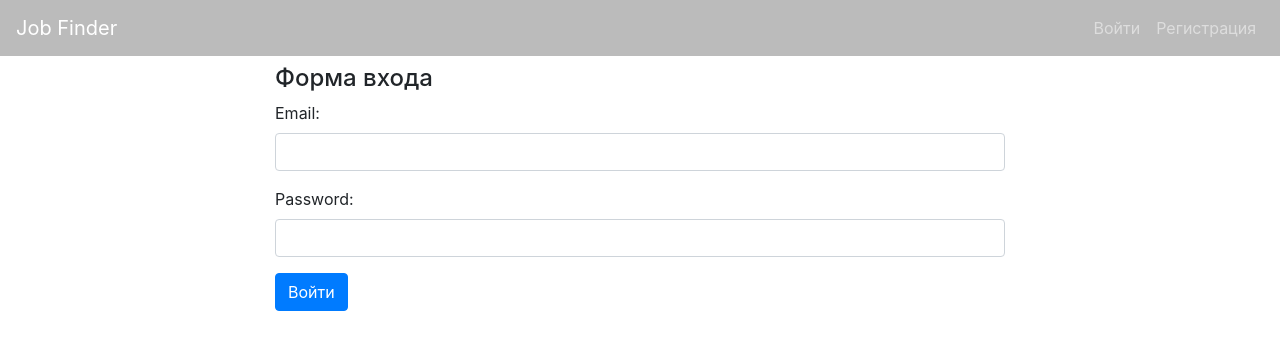
After one commit to lw-git/scraping_service, a Django app: page /accounts/login/ in a window 1280 px wide. The commit adds this page. Shown: the top 350 px of the page. Run offline with Django 3.2, Linux system fonts and the light colour scheme; some libraries are stand-ins or nearby versions.

Commit message:
Added user registration

```diff
--- /dev/null
+++ b/src/accounts/forms.py
@@ -0,0 +1,44 @@
+from django import forms
+from django.contrib.auth import get_user_model, authenticate
+from django.contrib.auth.hashers import check_password
+
+User = get_user_model()
+
+
+class UserLoginForm(forms.Form):
+    email = forms.EmailField(widget=forms.EmailInput(attrs={'class': 'form-control'}))
+    password = forms.CharField(widget=forms.PasswordInput(attrs={'class': 'form-control'}))
+
+    def clean(self, *args, **kwargs):
+        email = self.cleaned_data.get('email').strip()
+        password = self.cleaned_data.get('password').strip()
+
+        if email and password:
+            qs = User.objects.filter(email=email)
+            if not qs.exists():
+                raise forms.ValidationError('Такого пользователя нет!')
+            if not check_password(password, qs[0].password):
+                raise forms.ValidationError('Пароль не верный!')
+            user = authenticate(email=email, password=password)
+            if not user:
+                raise forms.ValidationError('Данный аккаунт отключен')
+        return super(UserLoginForm, self).clean(*args, **kwargs)
+
+
+class UserRegistrationForm(forms.ModelForm):
+    email = forms.EmailField(label='Введите имэйл',
+        widget=forms.EmailInput(attrs={'class': 'form-control'}))
+    password = forms.CharField(label='Введите пароль',
+        widget=forms.PasswordInput(attrs={'class': 'form-control'}))
+    password2 = forms.CharField(label='Введите пароль ещё раз',
+        widget=forms.PasswordInput(attrs={'class': 'form-control'}))
+
+    class Meta:
+        model = User
+        fields = ('email',)
+
+    def clean_password2(self):
+        data = self.cleaned_data
+        if data['password'] != data['password2']:
+            raise forms.ValidationError('Пароли не совпадают!')
+        return data['password2']
--- /dev/null
+++ b/src/accounts/templates/accounts/login.html
@@ -0,0 +1,19 @@
+{% extends "base.html" %}
+
+{% block title %} Login {% endblock %}
+
+{% block content %}
+
+<div class="row ">
+    <div class="col-md-8 mx-auto">
+        <h4 class="my-2">Форма входа</h4>
+    <form method="POST" action="">{% csrf_token %}
+        <div class="form-group">
+        {{ form.as_p }}
+        </div>
+        <button type="submit" class="btn btn-primary">Войти</button>
+    </form>
+    </div>
+</div>
+
+{% endblock %}
--- /dev/null
+++ b/src/accounts/urls.py
@@ -0,0 +1,8 @@
+from django.urls import path
+from accounts.views import login_view, logout_view, register_view
+
+urlpatterns = [
+    path('login/', login_view, name='login'),
+    path('logout/', logout_view, name='logout'),
+    path('register/', register_view, name='register'),
+]
--- a/src/accounts/views.py
+++ b/src/accounts/views.py
@@ -1,3 +1,32 @@
-from django.shortcuts import render
+from django.shortcuts import render, redirect
+from django.contrib.auth import authenticate, login, logout
 
-# Create your views here.
+from accounts.forms import UserLoginForm, UserRegistrationForm
+
+
+def login_view(request):
+    form = UserLoginForm(request.POST or None)
+    if form.is_valid():
+        data = form.cleaned_data
+        email = data.get('email')
+        password = data.get('password')
+        user = authenticate(request, email=email, password=password)
+        login(request, user)
+        return redirect('home')
+    return render(request, 'accounts/login.html', {'form': form})
+
+
+def logout_view(request):
+    logout(request)
+    return redirect('home')
+
+
+def register_view(request):
+    form = UserRegistrationForm(request.POST or None)
+    if form.is_valid():
+        new_user = form.save(commit=False)
+        new_user.set_password(form.cleaned_data['password'])
+        new_user.save()
+        return render(request, 'accounts/register_done.html',
+                      {'new_user':new_user})
+    return render(request, 'accounts/register.html', {'form': form})
--- a/src/scraping_service/urls.py
+++ b/src/scraping_service/urls.py
@@ -14,11 +14,12 @@ Including another URLconf
     2. Add a URL to urlpatterns:  path('blog/', include('blog.urls'))
 """
 from django.contrib import admin
-from django.urls import path
+from django.urls import path, include
 from scraping.views import home_view, list_view
 
 urlpatterns = [
     path('admin/', admin.site.urls),
     path('list/', list_view, name='list'),
+    path('accounts/', include(('accounts.urls', 'accounts'))),
     path('', home_view, name='home'),
 ]
--- a/src/templates/base.html
+++ b/src/templates/base.html
@@ -19,17 +19,17 @@
 
           {% if user.is_authenticated %}
               <li class="nav-item">
-              <a class="nav-link" href=" ">Выйти</a>
+              <a class="nav-link" href="{% url 'accounts:logout' %} ">Выйти</a>
             </li>
             <li class="nav-item">
               <a class="nav-link" href=" ">Профиль</a>
             </li>
           {% else %}
             <li class="nav-item">
-              <a class="nav-link" href="">Войти</a>
+              <a class="nav-link" href="{% url 'accounts:login' %}">Войти</a>
             </li>
           <li class="nav-item">
-              <a class="nav-link" href="">Регистрация</a>
+              <a class="nav-link" href="{% url 'accounts:register' %}">Регистрация</a>
             </li>
           {% endif %}
 
```
Also changed, not shown: src/accounts/templates/accounts/register.html (added, +19 -0 lines), src/accounts/templates/accounts/register_done.html (added, +17 -0 lines).
